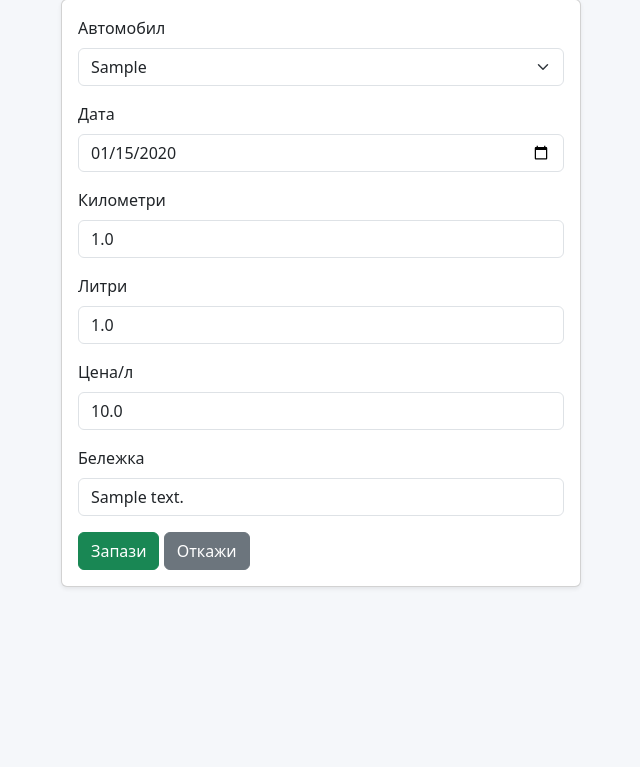
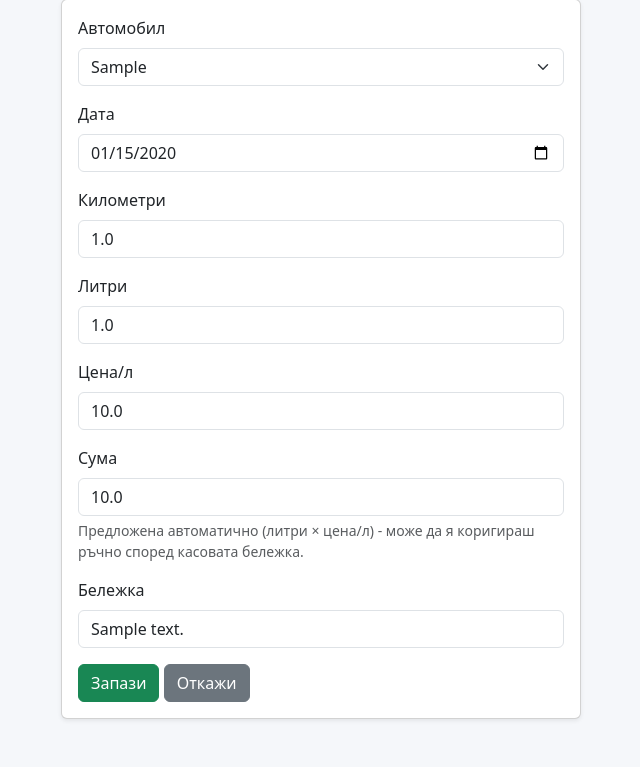
Before and after one commit to ddramaliev-eng/gorivokontrol-cloud, a Flask app: page /refuels/1/edit in a window 1280 px wide. Shown: the part 155-922 px from the top of the page, without its empty margins (21-661 px from the left). Before the commit the page ends 743 px from the top, so only its background shows below. Run offline with Flask 3, Linux system fonts and the light colour scheme; the visitor is signed in with stand-in values (Sample User, id 1); tables that the repository leaves empty hold one stand-in row (values such as "Sample post").

Commit message:
Добавено поле Сума при въвеждане на зареждане

```diff
--- a/server.py
+++ b/server.py
@@ -375,6 +375,11 @@ def refuel_add():
             odo = validate_positive_float(request.form.get("odometer"), "Километри")
             liters = validate_positive_float(request.form.get("liters"), "Литри")
             price = validate_positive_float(request.form.get("price"), "Цена")
+            # ПОПРАВКА: сумата вече е отделно поле (автоматично се предлага
+            # литри*цена, но потребителят може да я коригира ръчно - напр. ако
+            # касовата бележка се различава с стотинка заради закръгляне).
+            total_raw = request.form.get("total")
+            total = validate_positive_float(total_raw, "Сума") if total_raw else (liters * price)
             note = (request.form.get("note") or "").strip()
 
             max_odo = get_max_odometer(db, vid)
@@ -386,7 +391,6 @@ def refuel_add():
                     "неверни изчисления на изминати км/разход."
                 )
             else:
-                total = liters * price
                 db.execute(
                     """INSERT INTO refuels (vehicle_id, date, odometer, liters, price_per_liter, total_price, note)
                        VALUES (?, ?, ?, ?, ?, ?, ?)""",
@@ -417,7 +421,7 @@ def refuel_edit(rid):
     form_values = {
         "vehicle_id": refuel["vehicle_id"], "date": refuel["date"],
         "odometer": refuel["odometer"], "liters": refuel["liters"],
-        "price": refuel["price_per_liter"], "note": refuel["note"],
+        "price": refuel["price_per_liter"], "total": refuel["total_price"], "note": refuel["note"],
     }
 
     if request.method == "POST":
@@ -429,6 +433,8 @@ def refuel_edit(rid):
             odo = validate_positive_float(request.form.get("odometer"), "Километри")
             liters = validate_positive_float(request.form.get("liters"), "Литри")
             price = validate_positive_float(request.form.get("price"), "Цена")
+            total_raw = request.form.get("total")
+            total = validate_positive_float(total_raw, "Сума") if total_raw else (liters * price)
             note = (request.form.get("note") or "").strip()
 
             max_odo = get_max_odometer(db, vid, exclude_refuel_id=rid)
@@ -440,7 +446,6 @@ def refuel_edit(rid):
                     "неверни изчисления на изминати км/разход."
                 )
             else:
-                total = liters * price
                 db.execute(
                     """UPDATE refuels SET vehicle_id=?, date=?, odometer=?, liters=?, price_per_liter=?, total_price=?, note=?
                        WHERE id=?""",
--- a/templates/refuel_form.html
+++ b/templates/refuel_form.html
@@ -13,6 +13,7 @@
     <input type="hidden" name="odometer" value="{{ values.get('odometer','') }}">
     <input type="hidden" name="liters" value="{{ values.get('liters','') }}">
     <input type="hidden" name="price" value="{{ values.get('price','') }}">
+    <input type="hidden" name="total" value="{{ values.get('total','') }}">
     <input type="hidden" name="note" value="{{ values.get('note','') }}">
     <button type="submit" class="btn btn-warning btn-sm">Потвърди и запази въпреки това</button>
   </form>
@@ -41,11 +42,16 @@
       </div>
       <div class="mb-3">
         <label class="form-label">Литри</label>
-        <input type="number" step="0.01" name="liters" class="form-control" required value="{{ values.get('liters','') }}">
+        <input type="number" step="0.01" id="liters" name="liters" class="form-control" required value="{{ values.get('liters','') }}">
       </div>
       <div class="mb-3">
         <label class="form-label">Цена/л</label>
-        <input type="number" step="0.001" name="price" class="form-control" required value="{{ values.get('price','') }}">
+        <input type="number" step="0.001" id="price" name="price" class="form-control" required value="{{ values.get('price','') }}">
+      </div>
+      <div class="mb-3">
+        <label class="form-label">Сума</label>
+        <input type="number" step="0.01" id="total" name="total" class="form-control" required value="{{ values.get('total','') }}">
+        <div class="form-text">Предложена автоматично (литри × цена/л) - може да я коригираш ръчно според касовата бележка.</div>
       </div>
       <div class="mb-3">
         <label class="form-label">Бележка</label>
@@ -56,4 +62,26 @@
     </form>
   </div>
 </div>
+<script>
+(function () {
+  var liters = document.getElementById('liters');
+  var price = document.getElementById('price');
+  var total = document.getElementById('total');
+  function recalc() {
+    var l = parseFloat(liters.value);
+    var p = parseFloat(price.value);
+    if (!isNaN(l) && !isNaN(p)) {
+      total.value = (l * p).toFixed(2);
+    }
+  }
+  // Автоматично смятаме сумата само докато потребителят не я е пипал ръчно.
+  var totalTouched = {{ 'true' if values.get('total') else 'false' }};
+  total.addEventListener('input', function () { totalTouched = true; });
+  [liters, price].forEach(function (el) {
+    el.addEventListener('input', function () {
+      if (!totalTouched) recalc();
+    });
+  });
+})();
+</script>
 {% endblock %}
```
